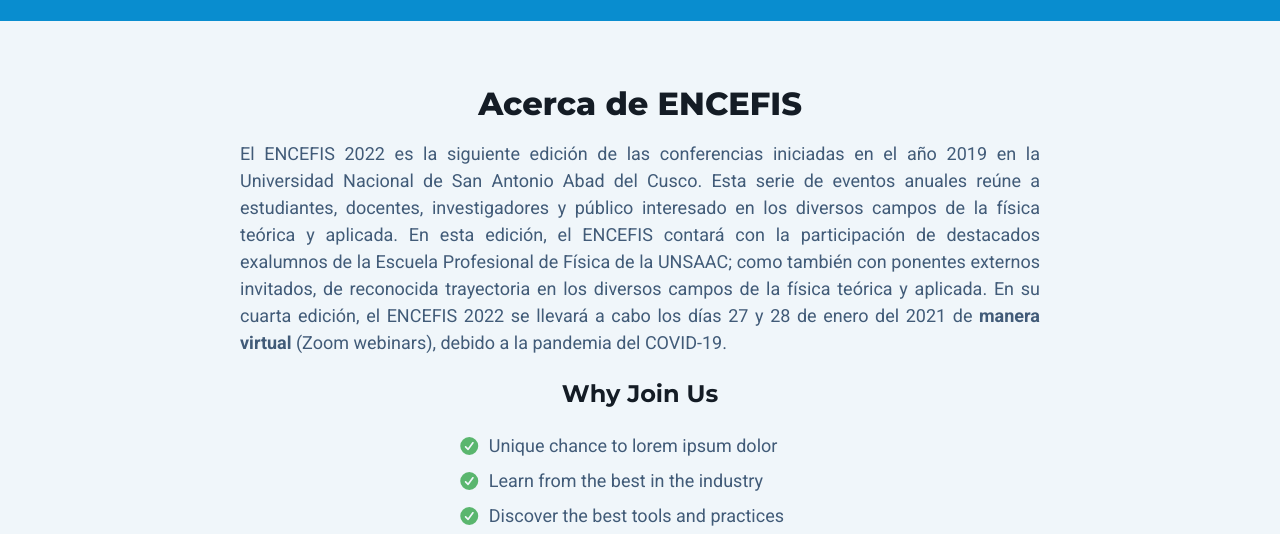
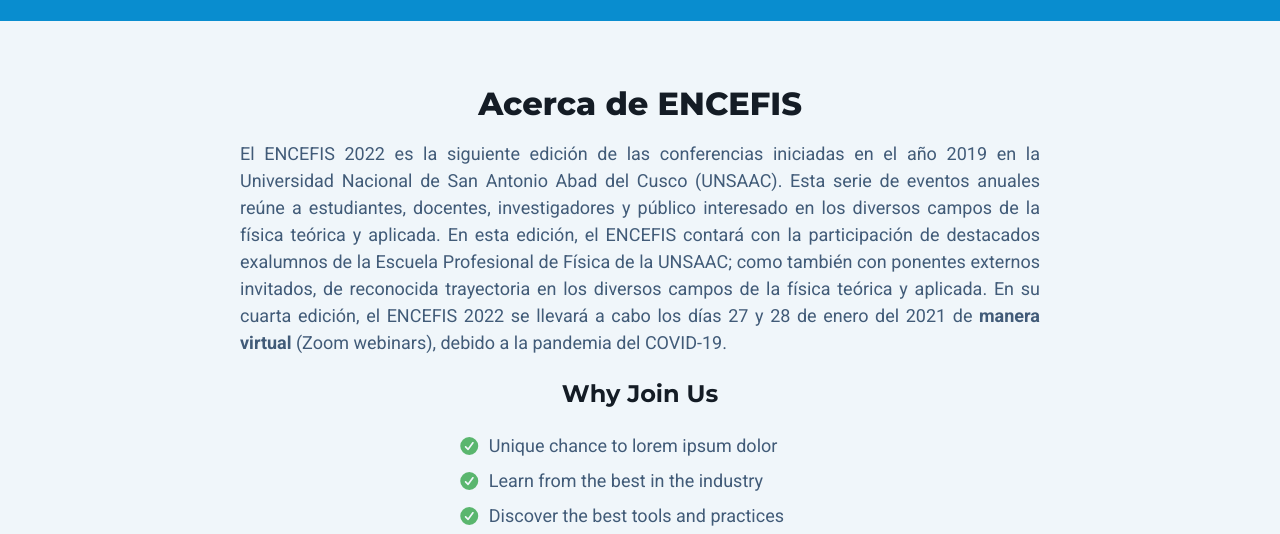
Before and after one commit to encefis/encefis-iv, a plain HTML site: page index.html in a window 1280 px wide. Shown: the part 730-1264 px from the top of the page. Drawn offline with Linux system fonts and the light colour scheme.

Commit message:
adding presentation

```diff
--- a/index.html
+++ b/index.html
@@ -112,8 +112,8 @@
 	<section id="about-section" class="about-section section theme-bg-light">
 		<div class="container">
 			<h3 class="section-heading text-center mb-3">Acerca de ENCEFIS</h3>
-			<div class="section-intro single-col-max mx-auto mb-4"> <p align="justify"> El ENCEFIS 2022 es la siguiente edición de las conferencias iniciadas en el año 2019 en la Universidad Nacional de San Antonio Abad del Cusco.
-				Esta serie de eventos anuales reúne a estudiantes, docentes, investigadores y público interesado en los diversos campos de la física teórica y aplicada. En esta edición, el ENCEFIS contará
+			<div class="section-intro single-col-max mx-auto mb-4"> <p align="justify"> El ENCEFIS 2022 es la siguiente edición de las conferencias iniciadas en el año 2019 en la Universidad Nacional de San Antonio Abad del Cusco
+				(UNSAAC). Esta serie de eventos anuales reúne a estudiantes, docentes, investigadores y público interesado en los diversos campos de la física teórica y aplicada. En esta edición, el ENCEFIS contará
 				con la participación de destacados exalumnos de la Escuela Profesional de Física de la UNSAAC; como también con ponentes externos invitados, de reconocida trayectoria en los diversos campos de la
 				física teórica y aplicada. En su cuarta edición, el ENCEFIS 2022 se llevará a cabo los días 27 y 28 de enero del 2021 de <strong>manera virtual</strong> (Zoom webinars), debido a la pandemia del COVID-19.</p>
 			</div>
```
